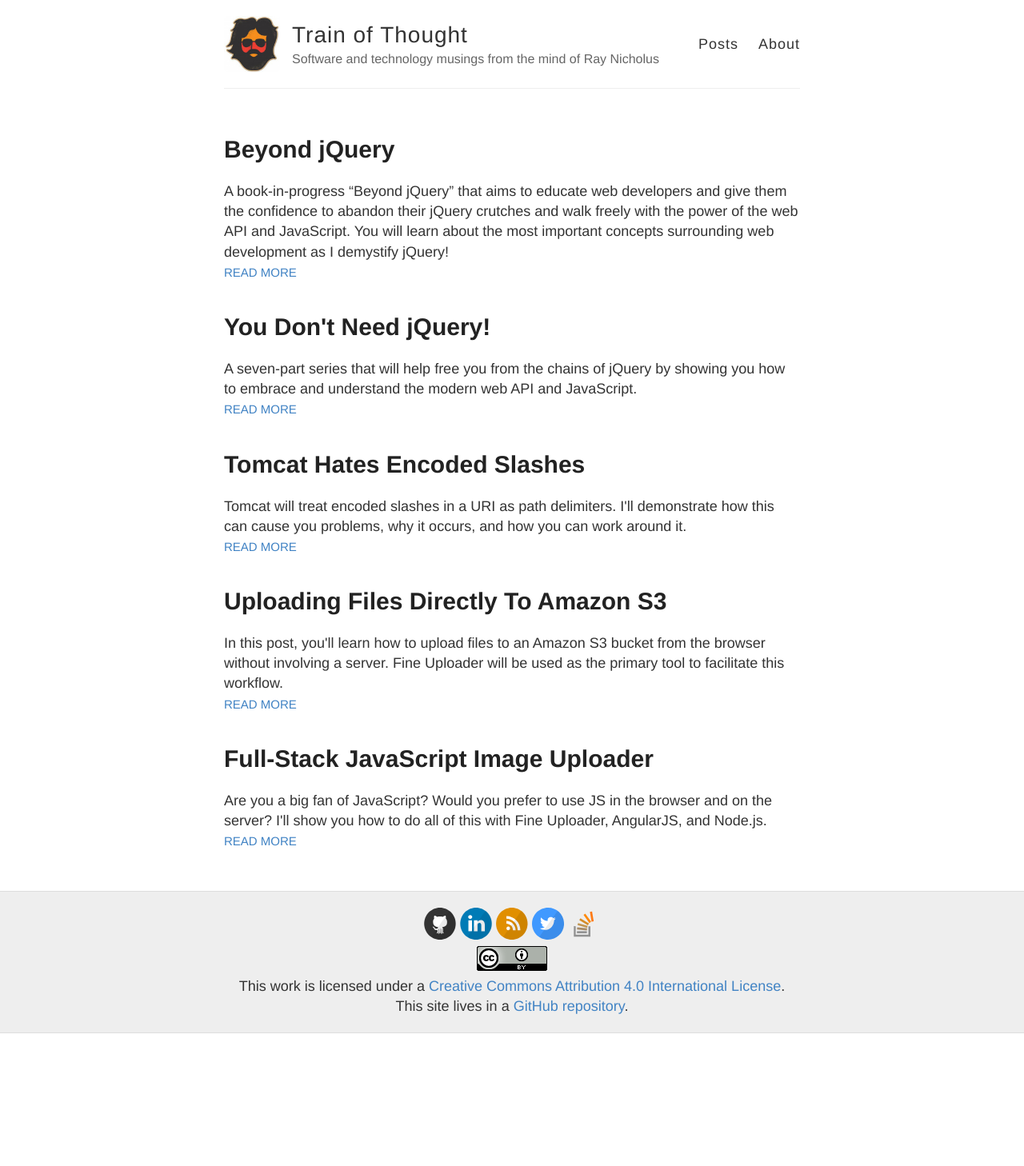
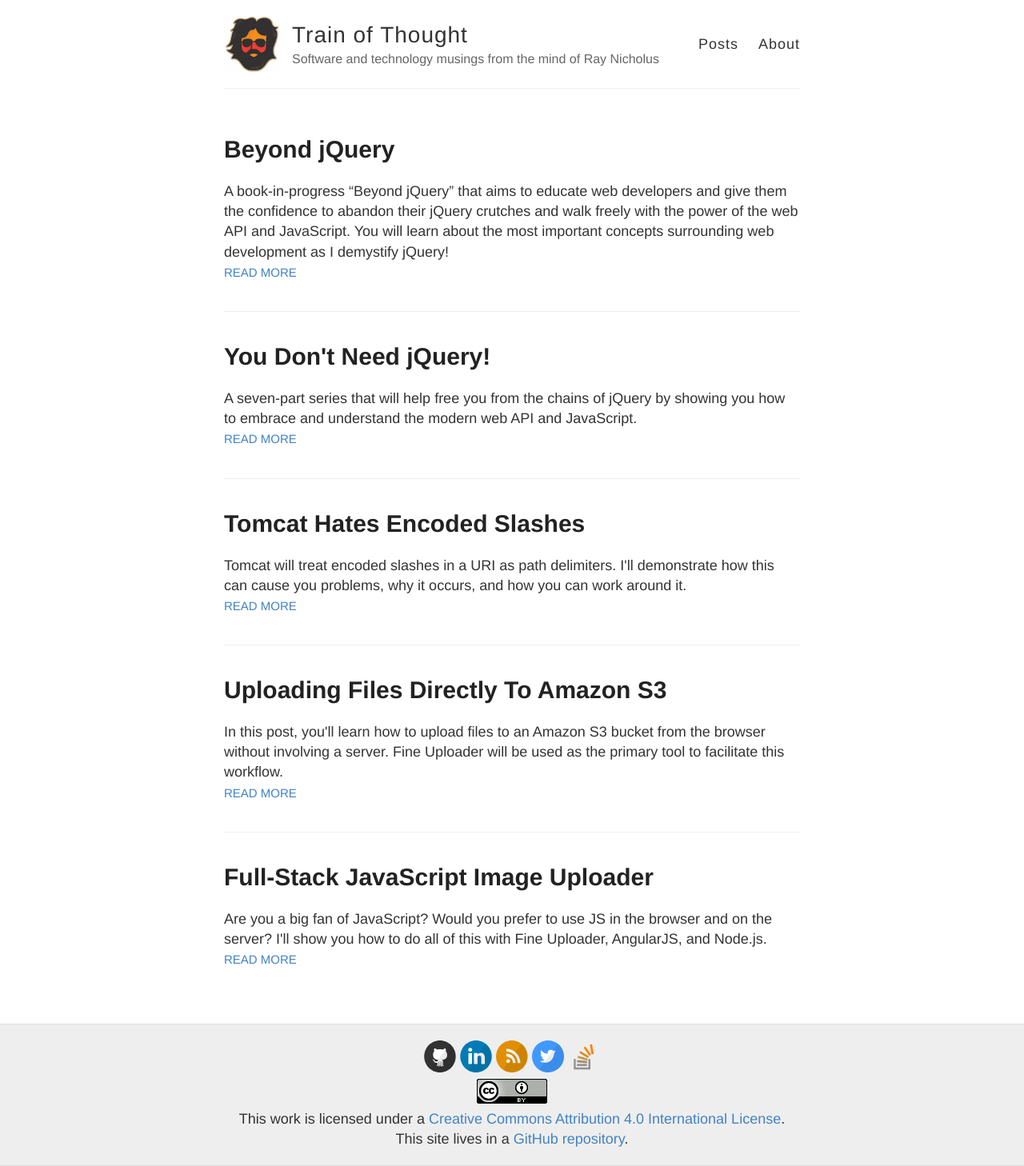
Before and after one commit to rnicholus/raynicholus.com, a Jekyll site: the page built from index.html, in a window 1280 px wide. Shown: the whole page at 80% size. Built offline with Jekyll 4.4.1, drawn with Linux system fonts in a browser that asks for light colours; Markdown is read by kramdown in place of the engine named in the settings; before the commit the page ends 1292 px from its top, so only the background shows below that.

Commit message:
accidentally removed container div

```diff
--- a/index.html
+++ b/index.html
@@ -1,7 +1,7 @@
 ---
 layout: default
 ---
-
+<div class="posts">
 {% for extPost in site.data.extPosts %}
   <article class="post">
     <h1><a href="{{ extPost.url }}">{{ extPost.title }}</a></h1>
```
